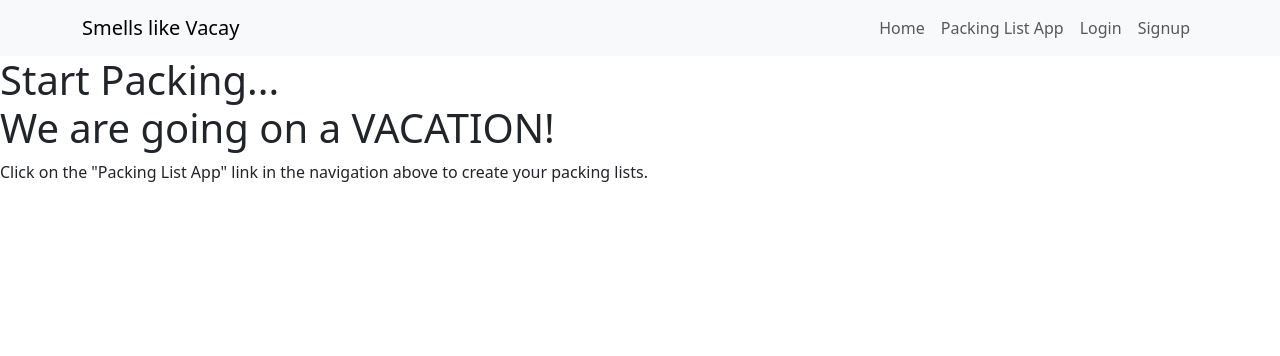
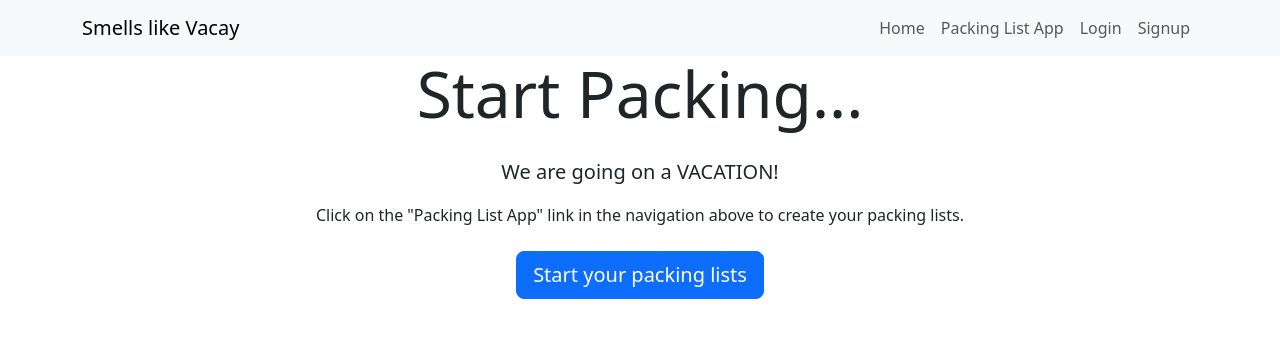
Before and after one commit to TeodoraAlina/start-packing, a Django app: page / in a window 1280 px wide. Shown: the top 356 px of the page. Run offline with Django 4.2, Linux system fonts and the light colour scheme.

Commit message:
Add bootstrap to index.html file

```diff
--- a/templates/index.html
+++ b/templates/index.html
@@ -1,23 +1,12 @@
 {% extends 'base.html' %}
 
 {% block content %}
-<!DOCTYPE html>
-<html lang="en">
-
-<head>
-    <meta charset="UTF-8">
-    <meta http-equiv="X-UA-Compatible" content="IE=edge">
-    <meta name="viewport" content="width=device-width, initial-scale=1.0">
-    <title>Packing List Home</title>
-</head>
-
-<body>
-    <main>
-        <h1>Start Packing...<br>We are going on a VACATION!</h1>
-        <p>Click on the "Packing List App" link in the navigation
-            above to create your packing lists.</p>
-    </main>
-</body>
-
-</html>
+<main class="container-fluid text-center">
+    <div class="col">
+        <h1 class="display-3 mb-4">Start Packing...</h1>
+        <p class="lead">We are going on a VACATION!</p>
+        <p class="mb-4">Click on the "Packing List App" link in the navigation above to create your packing lists.</p>
+        <a href="{% url 'get_packing_list' %}" class="btn btn-primary btn-lg">Start your packing lists</a>
+    </div>
+</main>
 {% endblock %}
```
